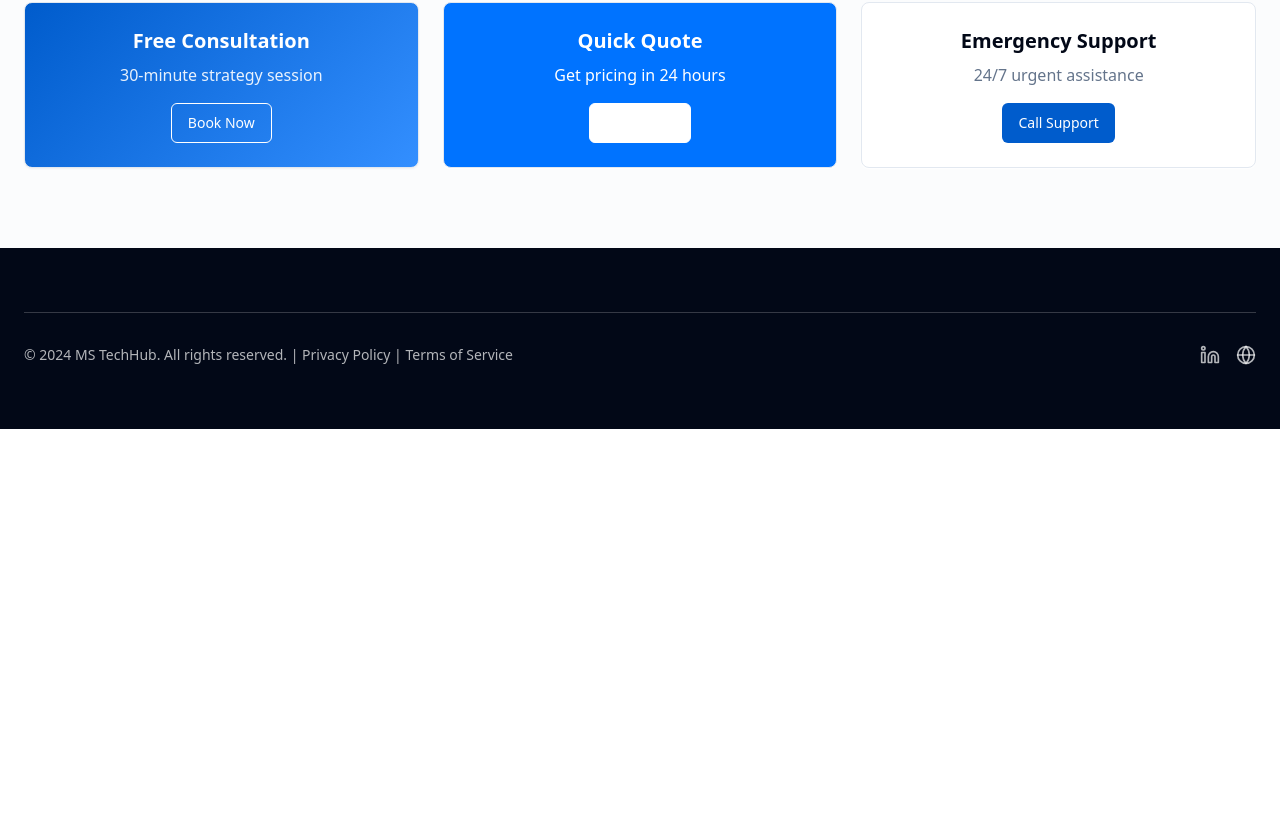
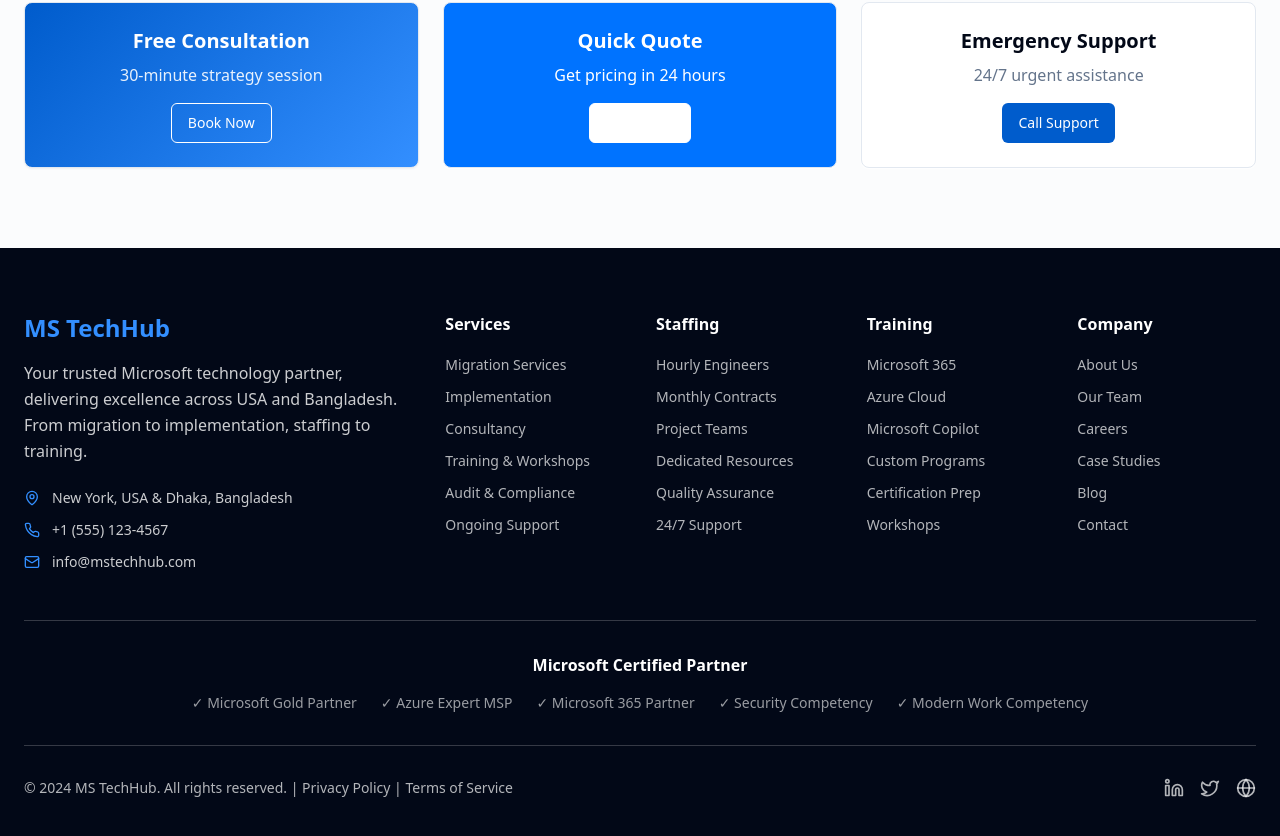
Before and after one commit to asif-uz-zaman/azure-microsoft-talent-hub, a React (Vite) app: page / in a window 1280 px wide. Shown: the part 5938-6774 px from the top of the page. Before the commit the page ends 6367 px from the top, so only its background shows below. Built offline with nearby package versions, Linux system fonts and the light colour scheme.

Commit message:
Reverted to commit 41b7560467bf9d6fe8a4a20c24de1305ea0a6314

```diff
--- a/src/components/Footer.tsx
+++ b/src/components/Footer.tsx
@@ -1,25 +1,112 @@
 import { Mail, Phone, MapPin, Linkedin, Twitter, Globe } from "lucide-react";
+
 export const Footer = () => {
-  const footerSections = [{
-    title: "Services",
-    links: ["Migration Services", "Implementation", "Consultancy", "Training & Workshops", "Audit & Compliance", "Ongoing Support"]
-  }, {
-    title: "Staffing",
-    links: ["Hourly Engineers", "Monthly Contracts", "Project Teams", "Dedicated Resources", "Quality Assurance", "24/7 Support"]
-  }, {
-    title: "Training",
-    links: ["Microsoft 365", "Azure Cloud", "Microsoft Copilot", "Custom Programs", "Certification Prep", "Workshops"]
-  }, {
-    title: "Company",
-    links: ["About Us", "Our Team", "Careers", "Case Studies", "Blog", "Contact"]
-  }];
-  return <footer className="bg-foreground text-background">
+  const footerSections = [
+    {
+      title: "Services",
+      links: [
+        "Migration Services",
+        "Implementation",
+        "Consultancy",
+        "Training & Workshops",
+        "Audit & Compliance",
+        "Ongoing Support"
+      ]
+    },
+    {
+      title: "Staffing",
+      links: [
+        "Hourly Engineers",
+        "Monthly Contracts",
+        "Project Teams",
+        "Dedicated Resources",
+        "Quality Assurance",
+        "24/7 Support"
+      ]
+    },
+    {
+      title: "Training",
+      links: [
+        "Microsoft 365",
+        "Azure Cloud",
+        "Microsoft Copilot",
+        "Custom Programs",
+        "Certification Prep",
+        "Workshops"
+      ]
+    },
+    {
+      title: "Company",
+      links: [
+        "About Us",
+        "Our Team",
+        "Careers",
+        "Case Studies",
+        "Blog",
+        "Contact"
+      ]
+    }
+  ];
+
+  return (
+    <footer className="bg-foreground text-background">
       <div className="container mx-auto px-6 py-16">
         {/* Main Footer Content */}
+        <div className="grid grid-cols-1 md:grid-cols-2 lg:grid-cols-6 gap-8 mb-12">
+          {/* Company Info */}
+          <div className="lg:col-span-2">
+            <h3 className="text-2xl font-bold text-primary-glow mb-4">MS TechHub</h3>
+            <p className="text-background/80 mb-6 leading-relaxed">
+              Your trusted Microsoft technology partner, delivering excellence across
+              USA and Bangladesh. From migration to implementation, staffing to training.
+            </p>
+            <div className="space-y-3">
+              <div className="flex items-center space-x-3">
+                <MapPin className="h-4 w-4 text-primary-glow" />
+                <span className="text-sm text-background/80">New York, USA & Dhaka, Bangladesh</span>
+              </div>
+              <div className="flex items-center space-x-3">
+                <Phone className="h-4 w-4 text-primary-glow" />
+                <span className="text-sm text-background/80">+1 (555) 123-4567</span>
+              </div>
+              <div className="flex items-center space-x-3">
+                <Mail className="h-4 w-4 text-primary-glow" />
+                <span className="text-sm text-background/80">info@mstechhub.com</span>
+              </div>
+            </div>
+          </div>
 
+          {/* Footer Links */}
+          {footerSections.map((section, index) => (
+            <div key={index}>
+              <h4 className="font-semibold text-background mb-4">{section.title}</h4>
+              <ul className="space-y-2">
+                {section.links.map((link, linkIndex) => (
+                  <li key={linkIndex}>
+                    <a
+                      href="#"
+                      className="text-background/70 hover:text-primary-glow transition-colors duration-200 text-sm"
+                    >
+                      {link}
+                    </a>
+                  </li>
+                ))}
+              </ul>
+            </div>
+          ))}
+        </div>
 
         {/* Certifications & Partnerships */}
-
+        <div className="border-t border-background/20 pt-8 mb-8">
+          <h4 className="font-semibold text-background mb-4 text-center">Microsoft Certified Partner</h4>
+          <div className="flex flex-wrap justify-center items-center gap-6 text-background/60 text-sm">
+            <span>✓ Microsoft Gold Partner</span>
+            <span>✓ Azure Expert MSP</span>
+            <span>✓ Microsoft 365 Partner</span>
+            <span>✓ Security Competency</span>
+            <span>✓ Modern Work Competency</span>
+          </div>
+        </div>
 
         {/* Bottom Footer */}
         <div className="border-t border-background/20 pt-8">
@@ -29,16 +116,31 @@ export const Footer = () => {
             </div>
 
             <div className="flex items-center space-x-4">
-              <a href="#" className="text-background/70 hover:text-primary-glow transition-colors duration-200" aria-label="LinkedIn">
+              <a
+                href="#"
+                className="text-background/70 hover:text-primary-glow transition-colors duration-200"
+                aria-label="LinkedIn"
+              >
                 <Linkedin className="h-5 w-5" />
               </a>
-
-              <a href="#" className="text-background/70 hover:text-primary-glow transition-colors duration-200" aria-label="Website">
+              <a
+                href="#"
+                className="text-background/70 hover:text-primary-glow transition-colors duration-200"
+                aria-label="Twitter"
+              >
+                <Twitter className="h-5 w-5" />
+              </a>
+              <a
+                href="#"
+                className="text-background/70 hover:text-primary-glow transition-colors duration-200"
+                aria-label="Website"
+              >
                 <Globe className="h-5 w-5" />
               </a>
             </div>
           </div>
         </div>
       </div>
-    </footer>;
+    </footer>
+  );
 };
```
